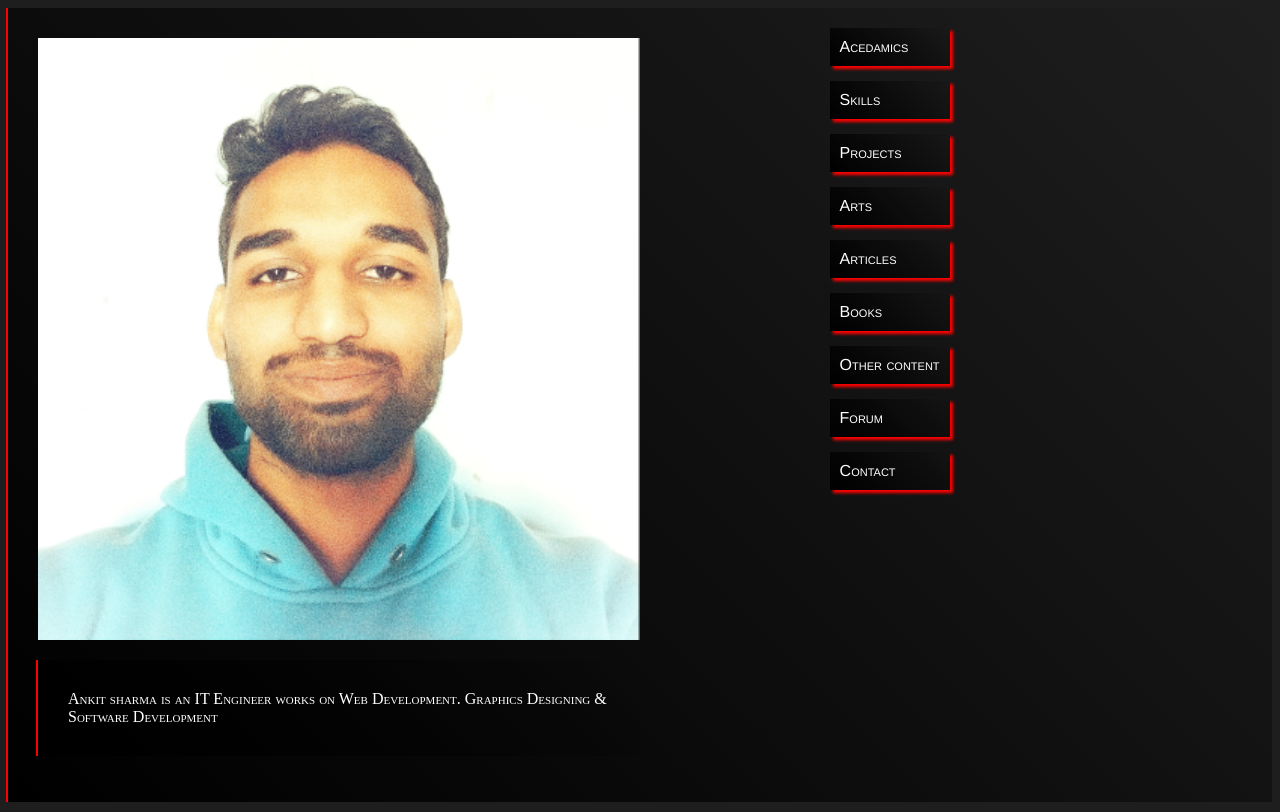
After one commit to ankit123618/my-site-1, a PHP site: page / in a window 1280 px wide. The commit adds this page. Run offline with PHP 8.4, Linux system fonts and the light colour scheme.

Commit message:
changed file names to .php changed style of page

```diff
--- /dev/null
+++ b/index.php
@@ -0,0 +1,42 @@
+<!DOCTYPE html>
+<html lang="en">
+
+<head>
+	<meta charset="UTF-8">
+	<meta http-equiv="X-UA-Compatible" content="IE=edge">
+	<meta name="viewport" content="width=device-width, initial-scale=1.0">
+	<title>Ankit Sharma | Index of Portfolio</title>
+	<link rel="stylesheet" href="style/style.css">
+</head>
+
+<body>
+	<div class="container main">
+		<div class="header">
+			<div class="left-bar">
+				<div class="image">
+					<img src="pictures/ankit-1.png" alt="ankit sharma">
+				</div>
+				<div class="bio">
+					<p>Ankit sharma is an IT Engineer works on Web Development. Graphics Designing & Software
+						Development</p>
+				</div>
+			</div>
+			<div class="right-bar">
+				<div class="menu">
+					<a href="view/academics.php">Acedamics</a>
+					<a href="view/skills.php">Skills</a>
+					<a href="view/projects.php">Projects</a>
+					<a href="view/art.php">Arts</a>
+					<a href="view/articles.php">Articles</a>
+					<a href="view/books.php">Books</a>
+					<a href="view/content.php">Other content</a>
+					<a href="view/forum.php">Forum</a>
+					<a href="view/contact.php">Contact</a>
+				</div>
+			</div>
+		</div>
+
+	</div>
+</body>
+
+</html>
--- a/style/style.css
+++ b/style/style.css
@@ -3,10 +3,7 @@ html{
 	font-variant: small-caps;
 	color:white;
 }
-body{
-	margin: 0%;
-}
-p {
+p,.header {
     background: linear-gradient(45deg, black, transparent);
     padding: 30px;
     box-shadow: -2px 0px 0px 0px red;
@@ -16,14 +13,17 @@ a {
     font-variant: small-caps;
     font-family: 'Franklin Gothic Medium', 'Arial Narrow', Arial, sans-serif;
     text-decoration: none;
-    padding: 20px;
-    margin: 15px;
+    padding: 10px;
+    /* margin: 15px; */
     background: linear-gradient(45deg, black, transparent);
     box-shadow: 3px 3px 3px red;
 }
-a:hover{
-	background:linear-gradient(blue,dodgerblue);
+a:hover {
+    /* background: linear-gradient(blue,dodgerblue); */
     box-shadow: 3px 3px 3px blue;
+}
+.home {
+	margin: 50px;
 }
 .title{
 	text-decoration:underline solid 3px;
@@ -34,7 +34,7 @@ a:hover{
 	Specific Elements of Index
 */
 .header{
-	padding:60px;
+	/* padding:60px; */
 	position: relative;
 }
  .left-bar{
@@ -55,12 +55,14 @@ a:hover{
 	top:10px;right:0px;
 	height:100%;
 }
- .right-bar .menu{
-	padding:30px;
-}
- .right-bar .menu a{
-	display:block;
-	width:100px;
+
+.right-bar .menu a {
+    display: block;
+    width: 100px;
+    position: relative;
+    left: 30%;
+    top: 10px;
+	margin-bottom: 15px;
 }
 .footer{
 	padding:30px;
--- a/view/academics.html
+++ b/view/academics.php
@@ -5,11 +5,11 @@
 	<meta http-equiv="X-UA-Compatible" content="IE=edge">
 	<meta name="viewport" content="width=device-width, initial-scale=1.0">
 	<title>Ankit Sharma | Academics | Education</title>
-	<link rel="stylesheet" href="style.css">
+	<link rel="stylesheet" href="../style/style.css">
 </head>
 <body>
 	<div class="container">
-		<div class="home"><a href="index.html">Home</a></div>
+			<div class="home"><a href="../index.php">Home</a></div>
 		<div class="header">
 			<h1 class="title">Bachelor in Engineering</h1>
 			<h2>Rajiv Gandhi Technical University</h2>
--- a/view/art.html
+++ b/view/art.php
@@ -5,10 +5,11 @@
 	<meta http-equiv="X-UA-Compatible" content="IE=edge">
 	<meta name="viewport" content="width=device-width, initial-scale=1.0">
 	<title>Ankit Sharma | Arts Index Page</title>
-	<link rel="stylesheet" href="style.css">
+	<link rel="stylesheet" href="../style/style.css">
 </head>
 <body>
 	<div class="container">
+		<div class="home"><a href="../index.php">Home</a></div>
 		<div class="header">
 			<div class="title">
 				<h1>Pictures</h1>
--- a/view/books.html
+++ b/view/books.php
@@ -5,9 +5,13 @@
     <meta http-equiv="X-UA-Compatible" content="IE=edge">
     <meta name="viewport" content="width=device-width, initial-scale=1.0">
     <title>books by ankit sharma</title>
-    <script src="../script/script.js"></script>
+    <link rel="stylesheet" href="../style/style.css">
 </head>
 <body>
+    <div class="container">
+        <div class="home"><a href="../index.php">Home</a></div>
 
+    </div>
+    <script src="../script/script.js"></script>
 </body>
 </html>
--- a/view/skills.html
+++ b/view/skills.php
@@ -5,11 +5,11 @@
 	<meta http-equiv="X-UA-Compatible" content="IE=edge">
 	<meta name="viewport" content="width=device-width, initial-scale=1.0">
 	<title>Ankit Sharma | Skills</title>
-	<link rel="stylesheet" href="style.css">
+	<link rel="stylesheet" href="../style/style.css">
 </head>
 <body>
 	<div class="container">
-		<div class="home"><a href="index.html">Home</a></div>
+		<div class="home"><a href="../index.php">Home</a></div>
 		<div class="header">
 			<div class="title"><h1>Web Development</h1></div>
 			<div class="sub-menu">
```
Also changed, not shown: view/contact.php (added, +18 -0 lines), view/forum.php (renamed from view/forum.html, +8 -4 lines), view/index.html (deleted, +0 -60 lines), view/projects.php (renamed from view/projects.html, +5 -2 lines).
